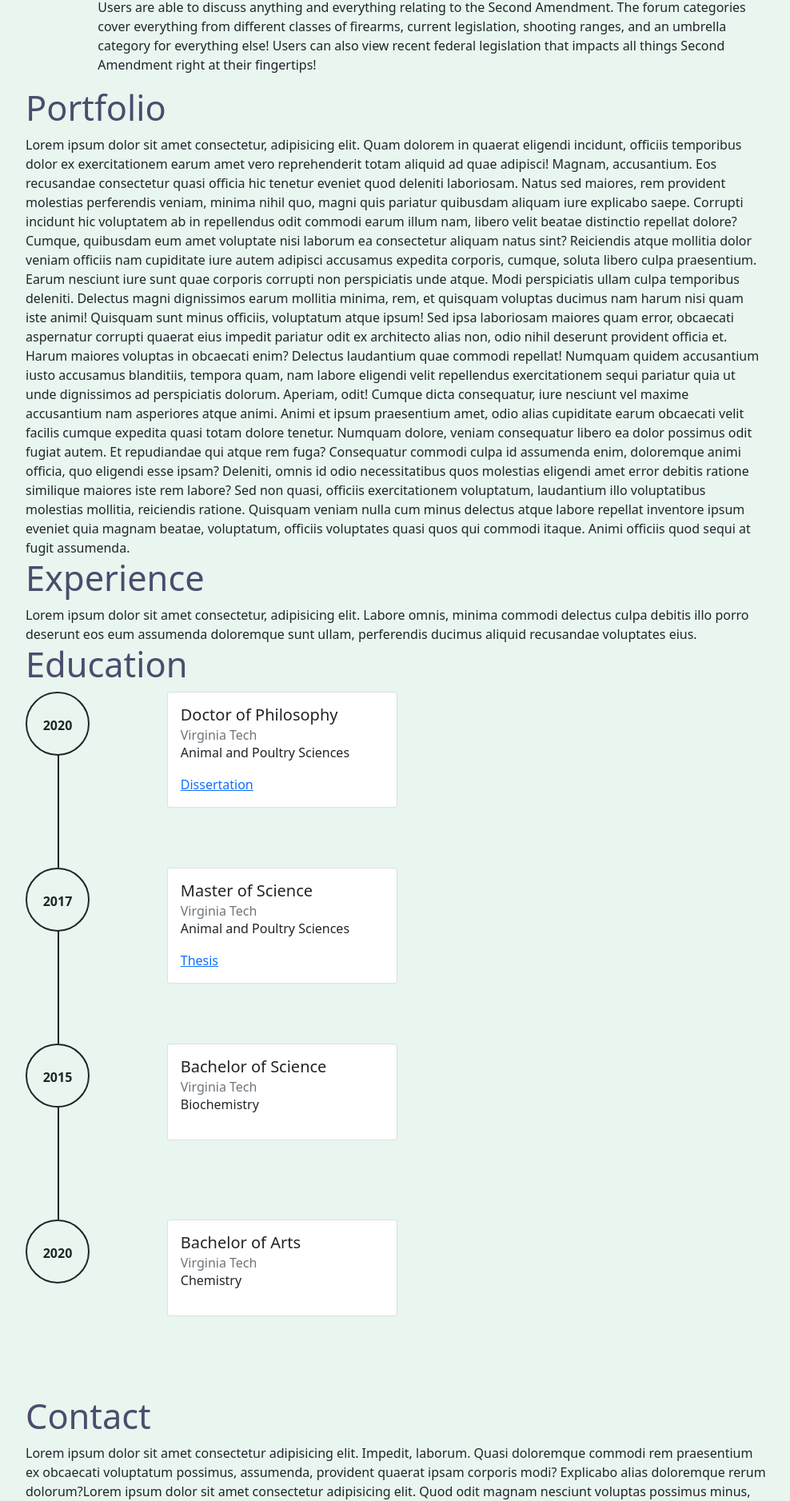
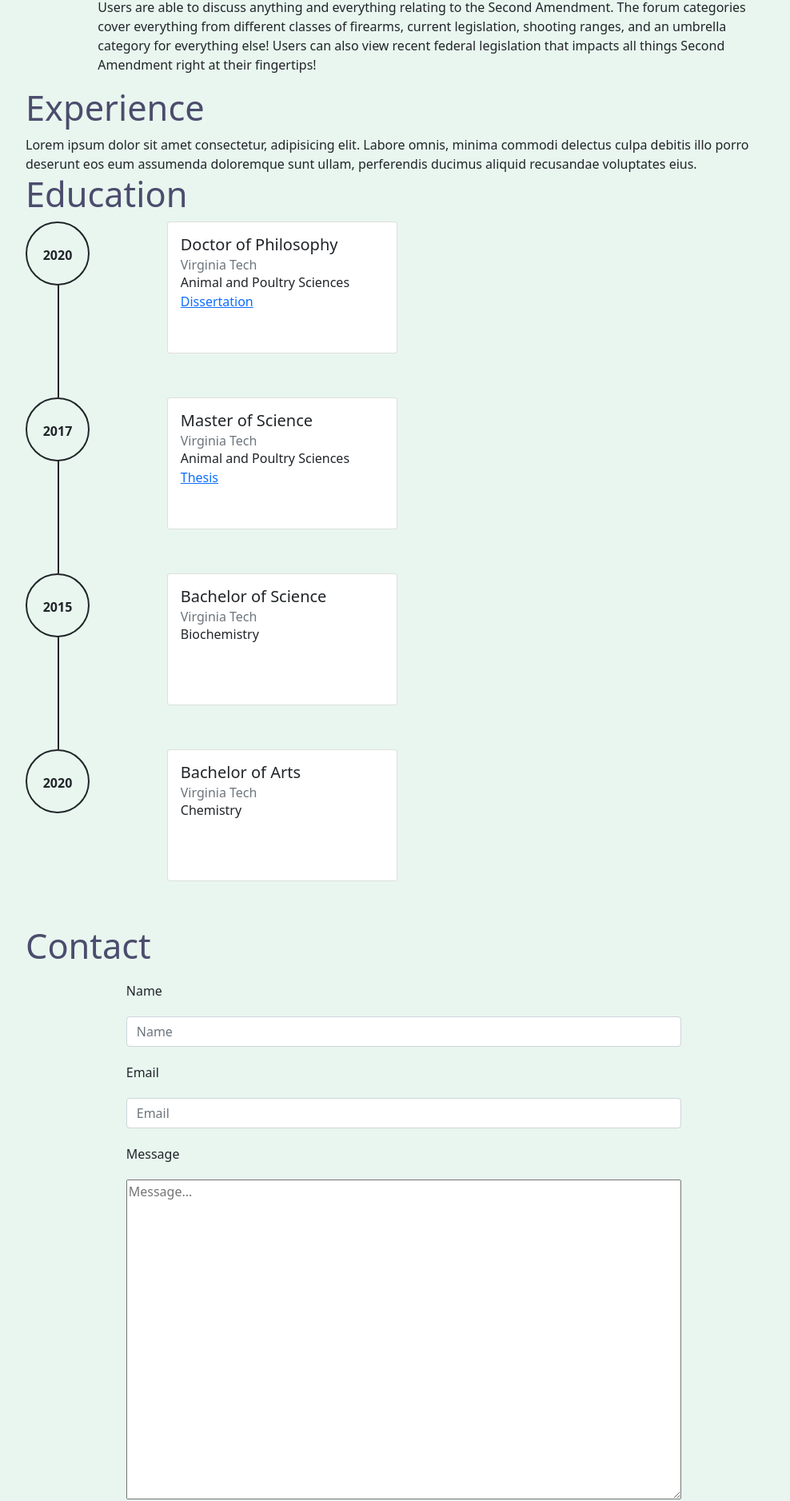
Before and after one commit to zumbaughca/zumbaughca.github.io, a plain HTML site: page index.html in a window 1280 px wide. Shown: the part 909-2786 px from the top of the page at 80% size, without its empty margins (145-1133 px from the left). Drawn offline with Linux system fonts and the light colour scheme; a web font is replaced by a local one.

Commit message:
Added contact section skeleton

```diff
--- a/index.css
+++ b/index.css
@@ -25,6 +25,15 @@ img {
     height: 15%;
     border-radius: 50%;
     float: left;
+}
+
+form {
+    width: 75%;
+    margin: auto;
+}
+
+form label, input, textarea {
+    margin: 10px;
 }
 
 .project-div {
@@ -74,15 +83,30 @@ img {
 .card {
     position: relative;
     display: inline-block;
+    height: 75%;
     left: 10%;
-}
-
-.card-container:hover > .circle {
-    background-color: #e0e0e0;
 }
 
 .card-body > p {
     display: inline-block;
+}
+
+.message-text-box {
+    display: block;
+    height: 400px;
+    width: 100%;
+}
+
+.btn-contact {
+    display: block;
+    background-color: #4C4C6D;
+    color: white;
+    margin: auto;
+}
+
+.row-space {
+
+    height: 100px;
 }
 
 @media (max-width: 500px) {
@@ -91,12 +115,18 @@ img {
     }
 
     .circle {
-        margin: auto;
+        display: block;
+        margin-bottom: 10px;
         left: calc(50% - 40px);
     }
 
+    .card {
+        display: block;
+        height: 50%;
+    }
+
     .card-container {
-        display: block;
         margin-bottom: 10px;
+        height: 250px;
     }
 }
--- a/index.html
+++ b/index.html
@@ -25,7 +25,6 @@
             <div class="collapse navbar-collapse" id="navbarNavAltMarkup">
                 <div class="navbar-nav">
                     <a class="nav-link active" href="#about">About</a>
-                    <a class="nav-link" href="#projects">Projects</a>
                     <a class="nav-link" href="#portfolio">Portfolio</a>
                     <a class="nav-link" href="#experience">Experience</a>
                     <a class="nav-link" href="#education">Education</a>
@@ -77,8 +76,8 @@
                     molestiae animi fugit mollitia cupiditate, blanditiis esse! Nisi exercitationem sequi repellat est
                     numquam hic totam quidem tenetur et molestiae. Accusantium, saepe.
                 </div>
-                <div id="projects" class="section-div">
-                    <h2>Projects</h2>
+                <div id="portfolio" class="section-div">
+                    <h2>Portfolio</h2>
                     <div class="project-div">
                         <h3>Rally: The 2A Community</h3>
                         <div>
@@ -95,42 +94,6 @@
                         </div>
                     </div>
                 </div>
-                <div id="portfolio" class="section-div">
-                    <h2>Portfolio</h2>
-                    Lorem ipsum dolor sit amet consectetur, adipisicing elit. Quam dolorem in quaerat eligendi incidunt,
-                    officiis temporibus dolor ex exercitationem earum amet vero reprehenderit totam aliquid ad quae
-                    adipisci! Magnam, accusantium.
-                    Eos recusandae consectetur quasi officia hic tenetur eveniet quod deleniti laboriosam. Natus sed
-                    maiores, rem provident molestias perferendis veniam, minima nihil quo, magni quis pariatur quibusdam
-                    aliquam iure explicabo saepe.
-                    Corrupti incidunt hic voluptatem ab in repellendus odit commodi earum illum nam, libero velit beatae
-                    distinctio repellat dolore? Cumque, quibusdam eum amet voluptate nisi laborum ea consectetur aliquam
-                    natus sint?
-                    Reiciendis atque mollitia dolor veniam officiis nam cupiditate iure autem adipisci accusamus
-                    expedita corporis, cumque, soluta libero culpa praesentium. Earum nesciunt iure sunt quae corporis
-                    corrupti non perspiciatis unde atque.
-                    Modi perspiciatis ullam culpa temporibus deleniti. Delectus magni dignissimos earum mollitia minima,
-                    rem, et quisquam voluptas ducimus nam harum nisi quam iste animi! Quisquam sunt minus officiis,
-                    voluptatum atque ipsum!
-                    Sed ipsa laboriosam maiores quam error, obcaecati aspernatur corrupti quaerat eius impedit pariatur
-                    odit ex architecto alias non, odio nihil deserunt provident officia et. Harum maiores voluptas in
-                    obcaecati enim?
-                    Delectus laudantium quae commodi repellat! Numquam quidem accusantium iusto accusamus blanditiis,
-                    tempora quam, nam labore eligendi velit repellendus exercitationem sequi pariatur quia ut unde
-                    dignissimos ad perspiciatis dolorum. Aperiam, odit!
-                    Cumque dicta consequatur, iure nesciunt vel maxime accusantium nam asperiores atque animi. Animi et
-                    ipsum praesentium amet, odio alias cupiditate earum obcaecati velit facilis cumque expedita quasi
-                    totam dolore tenetur.
-                    Numquam dolore, veniam consequatur libero ea dolor possimus odit fugiat autem. Et repudiandae qui
-                    atque rem fuga? Consequatur commodi culpa id assumenda enim, doloremque animi officia, quo eligendi
-                    esse ipsam?
-                    Deleniti, omnis id odio necessitatibus quos molestias eligendi amet error debitis ratione similique
-                    maiores iste rem labore? Sed non quasi, officiis exercitationem voluptatum, laudantium illo
-                    voluptatibus molestias mollitia, reiciendis ratione.
-                    Quisquam veniam nulla cum minus delectus atque labore repellat inventore ipsum eveniet quia magnam
-                    beatae, voluptatum, officiis voluptates quasi quos qui commodi itaque. Animi officiis quod sequi at
-                    fugit assumenda.
-                </div>
                 <div id="experience" class="section-div">
                     <h2>Experience</h2>
                     Lorem ipsum dolor sit amet consectetur, adipisicing elit. Labore omnis, minima commodi delectus
@@ -146,9 +109,12 @@
                                 <div class="card-body">
                                     <h5 class="card-title">Doctor of Philosophy</h5>
                                     <h6 class="card-subtitle text-muted">Virginia Tech</h6>
-                                    <p>Animal and Poultry Sciences</p>
-                                    <a
-                                        href="https://vtechworks.lib.vt.edu/bitstream/handle/10919/101039/Zumbaugh_CA_D_2020.pdf?sequence=1&isAllowed=y">Dissertation</a>
+                                    <p>
+                                        Animal and Poultry Sciences
+                                        <a
+                                            href="https://vtechworks.lib.vt.edu/bitstream/handle/10919/101039/Zumbaugh_CA_D_2020.pdf?sequence=1&isAllowed=y">Dissertation</a>
+                                    </p>
+
                                 </div>
                             </div>
                         </div>
@@ -158,9 +124,12 @@
                                 <div class="card-body">
                                     <h5 class="card-title">Master of Science</h5>
                                     <h6 class="card-subtitle text-muted">Virginia Tech</h6>
-                                    <p>Animal and Poultry Sciences</p>
-                                    <a
-                                        href="https://vtechworks.lib.vt.edu/bitstream/handle/10919/81914/Zumbaugh_CA_T_2018.pdf?sequence=1&isAllowed=y">Thesis</a>
+                                    <p>
+                                        Animal and Poultry Sciences
+                                        <a
+                                            href="https://vtechworks.lib.vt.edu/bitstream/handle/10919/81914/Zumbaugh_CA_T_2018.pdf?sequence=1&isAllowed=y">Thesis</a>
+                                    </p>
+
                                 </div>
                             </div>
                         </div>
@@ -189,27 +158,21 @@
                 </div>
                 <div id="contact" class="section-div">
                     <h2>Contact</h2>
-                    Lorem ipsum dolor sit amet consectetur adipisicing elit. Impedit, laborum. Quasi doloremque commodi
-                    rem praesentium ex obcaecati voluptatum possimus, assumenda, provident quaerat ipsam corporis modi?
-                    Explicabo alias doloremque rerum dolorum?Lorem ipsum dolor sit amet consectetur adipisicing elit.
-                    Quod odit magnam nesciunt voluptas possimus minus, aut ipsam tenetur mollitia atque nostrum. Debitis
-                    itaque, voluptatem ea praesentium dolores recusandae reprehenderit eos.
-                    Voluptates consequuntur corporis blanditiis nulla ex alias nostrum ipsam accusantium, neque minus
-                    nisi temporibus facilis tenetur incidunt. Assumenda laborum asperiores molestiae tempore repellendus
-                    modi vel accusantium laboriosam, eius iste. Provident!
-                    Nemo minima reprehenderit non iusto distinctio ad itaque earum repellat sint quas aliquam, harum
-                    laudantium voluptatem modi quidem, adipisci quos voluptate facilis, mollitia tempora consectetur.
-                    Maxime modi inventore nostrum ratione?
-                    Omnis aspernatur quae fugit facere deserunt nemo labore ducimus dicta eos rem consequuntur esse
-                    neque illo odio, saepe corrupti doloribus odit animi obcaecati similique vel vitae magni. Amet,
-                    aliquid obcaecati?
-                    Commodi perspiciatis non consequuntur eaque delectus harum laborum culpa dicta, quia minima
-                    dignissimos quis aliquam odio reprehenderit quisquam? Ipsum, pariatur veritatis fuga explicabo vero
-                    incidunt dignissimos iste facilis quaerat minus?
+                    <form action="">
+                        <label class="contact-label" for="name">Name</label>
+                        <input placeholder="Name" class="form-control" id="name" type="text">
+                        <label class="contact-label" for="email">Email</label>
+                        <input placeholder="Email" class="form-control" id="email" type="email">
+                        <label class="contact-label" for="message">Message</label>
+                        <textarea placeholder="Message..." class="message-text-box" id="message" cols="30"
+                            rows="10"></textarea>
+                        <button class="btn btn-lg btn-contact">Send</button>
+                    </form>
                 </div>
             </div>
             <div class="col-md-1"></div>
         </div>
+        <div class="row row-space"></div>
     </div>
 
 </body>
```
